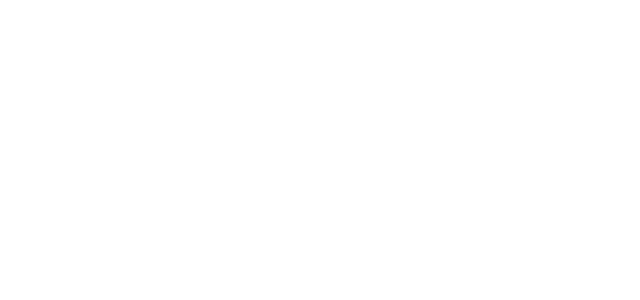
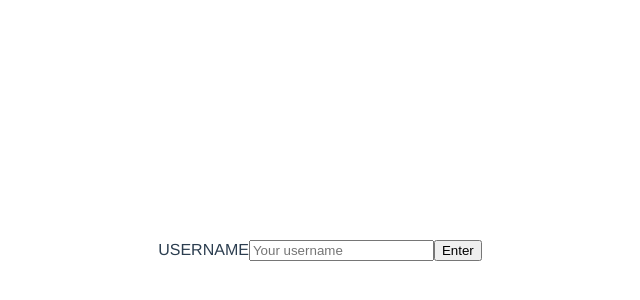
Before and after one commit to Daxe9/Chat, a Vue app in the folder client/: page /login in a window 1280 px wide. Before the commit this address had no page. Shown: the part 210-510 px from the top of the page, without its empty margins (320-960 px from the left). Built offline with nearby package versions, Linux system fonts and the light colour scheme.

Commit message:
added login

```diff
--- a/client/src/App.vue
+++ b/client/src/App.vue
@@ -1,8 +1,15 @@
-<script setup lang="ts"></script>
+<script lang="ts" setup>
+import {useStore} from "vuex";
+const store = useStore();
+const username: string | null = localStorage.getItem("username");
+if (username) {
+    store.dispatch("login", username);
+}
+</script>
 
 <template>
     <div id="app">
-        <router-view />
+        <router-view/>
     </div>
 </template>
 
--- a/client/src/components/Chat.vue
+++ b/client/src/components/Chat.vue
@@ -18,9 +18,9 @@
 import { ref } from "vue";
 import SocketManager from "../services/SocketManager";
 
-const messages = ref<MessageBackend[]>([]);
-const API = new SocketManager();
-listenToEvents();
+// const messages = ref<MessageBackend[]>([]);
+// const API = new SocketManager();
+// listenToEvents();
 
 function sendMessage(msg: MessageBackend): void {
     msg.timestamp = new Date().toLocaleString();
--- a/client/src/router/index.ts
+++ b/client/src/router/index.ts
@@ -1,10 +1,16 @@
-import { createRouter, createWebHistory } from "vue-router";
+import {createRouter, createWebHistory, NavigationGuardNext, RouteLocationNormalized} from "vue-router";
 import Home from "../views/Home.vue";
+
 const routes = [
     {
         path: "/",
         name: "Home",
         component: Home
+    },
+    {
+        path: "/login",
+        name: "Login",
+        component: () => import("../views/Login.vue")
     }
 ];
 
@@ -13,4 +19,13 @@
     routes
 });
 
+router.beforeEach((to: RouteLocationNormalized, from: RouteLocationNormalized, next: NavigationGuardNext) => {
+    const hasUsername = !!localStorage.getItem("username");
+    if (to.name !== "Login" && !hasUsername) {
+        next({name: "Login"});
+    } else {
+        next();
+    }
+});
+
 export default router;
--- a/client/src/store/index.ts
+++ b/client/src/store/index.ts
@@ -1,18 +1,18 @@
-import { createStore } from "vuex";
-import { MessageBackend } from "../types";
+import {createStore} from "vuex";
 
 export default createStore({
     state: {
-        messages: [] as MessageBackend[] | null
+        username: "",
     },
     mutations: {
-        SET_MESSAGE_HISTORY(state, messages: MessageBackend[]) {
-            state.messages = messages;
-        }
+        SET_USERNAME(state, username: string) {
+            state.username = username;
+            localStorage.setItem("username", username);
+        },
     },
     actions: {
-        getHistory({ commit }, payload) {
-            commit("SET_MESSAGE_HISTORY", payload);
-        }
+        login({commit}, username: string) {
+            commit("SET_USERNAME", username);
+        },
     }
 });
--- /dev/null
+++ b/client/src/views/Login.vue
@@ -0,0 +1,33 @@
+<template>
+    <div class="login-page">
+        <form @submit.prevent="onSubmit">
+            <label for="username">USERNAME</label>
+            <input id="username" v-model="username" maxlength="19" placeholder="Your username" type="text">
+            <input type="submit" value="Enter" @click.prevent="onSubmit">
+        </form>
+    </div>
+</template>
+
+<script lang="ts" setup>
+import {ref} from "vue"
+import {useStore} from "vuex";
+import {useRouter} from "vue-router";
+
+const username = ref('')
+const store = useStore()
+const router = useRouter()
+
+function onSubmit() {
+    store.dispatch("login", username.value)
+    router.push("/")
+}
+</script>
+
+<style scoped>
+.login-page {
+    height: 100vh;
+    display: flex;
+    justify-content: center;
+    align-items: center;
+}
+</style>
```
